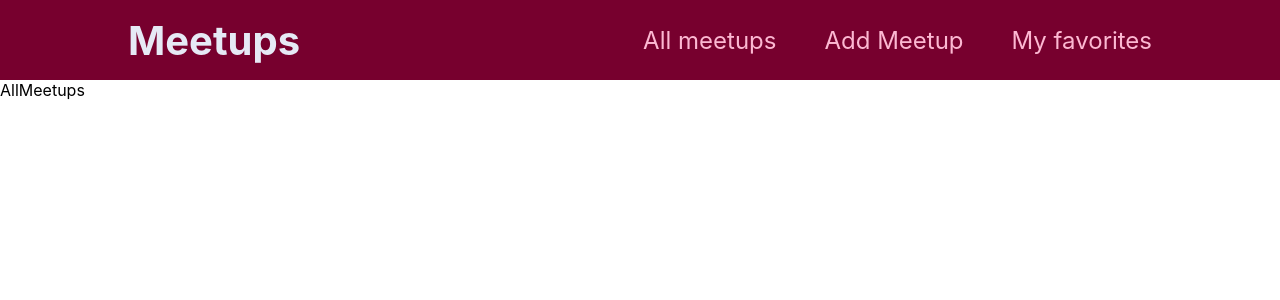
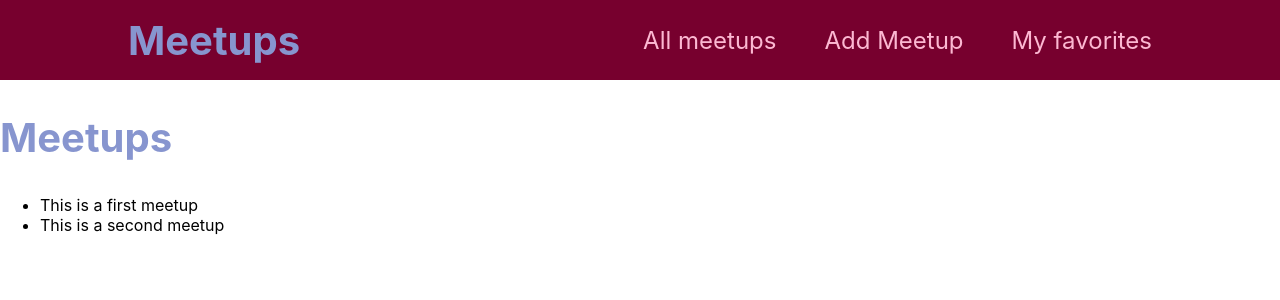
Before and after one commit to marinknezevic10/new-app, a React (Create React App) app: page / in a window 1280 px wide. Shown: the top 300 px of the page. Built offline with nearby package versions, Linux system fonts and the light colour scheme.

Commit message:
importing createroot, outputting data with mapping

```diff
--- a/src/index.css
+++ b/src/index.css
@@ -18,7 +18,7 @@
 
 h1 {
   font-size: 2.5rem;
-  color: rgb(230, 233, 245);
+  color: rgb(135, 149, 207);
 }
 
 h2 {
--- a/src/index.js
+++ b/src/index.js
@@ -1,6 +1,6 @@
 import React from "react";
 import App from "./App.js";
-import ReactDOM from "react-dom";
+import ReactDOM from "react-dom/client";
 import { BrowserRouter } from "react-router-dom";
 import "./index.css";
 
--- a/src/pages/AllMeetups.js
+++ b/src/pages/AllMeetups.js
@@ -1,7 +1,41 @@
 //page for listing all meetups
 import React from "react";
+
+//using 'dummy data' just to list from 'api'
+const DUMMY_DATA = [
+  {
+    id: "m1",
+    title: "This is a first meetup",
+    image:
+      "https://upload.wikimedia.org/wikipedia/commons/thumb/d/d3/Stadtbild_M%C3%BCnchen.jpg/2560px-Stadtbild_M%C3%BCnchen.jpg",
+    address: "Meetupstreet 5, 12345 Meetup City",
+    description:
+      "This is a first, amazing meetup which you definitely should not miss. It will be a lot of fun!",
+  },
+  {
+    id: "m2",
+    title: "This is a second meetup",
+    image:
+      "https://upload.wikimedia.org/wikipedia/commons/thumb/d/d3/Stadtbild_M%C3%BCnchen.jpg/2560px-Stadtbild_M%C3%BCnchen.jpg",
+    address: "Meetupstreet 5, 12345 Meetup City",
+    description:
+      "This is a first, amazing meetup which you definitely should not miss. It will be a lot of fun!",
+  },
+];
+
+//built in js, "map" component allows us to execute a function one every element in an array transform the data and then return the transformed data in a new array
+
 function AllMeetups() {
-  return <div>AllMeetups</div>;
+  return (
+    <section>
+      <h1>Meetups</h1>
+      <ul>
+        {DUMMY_DATA.map((meetup) => {
+          return <li key={meetup.id}>{meetup.title}</li>;
+        })}
+      </ul>
+    </section>
+  );
 }
 
 export default AllMeetups;
```
